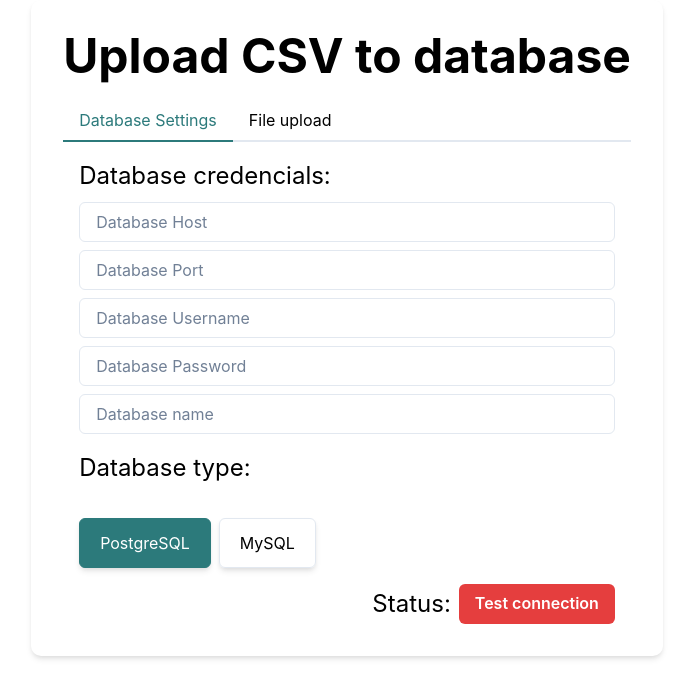
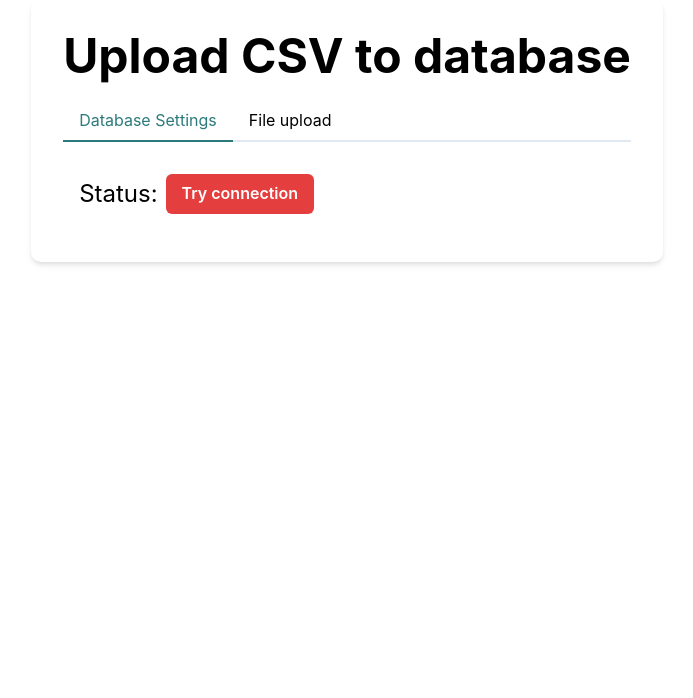
Before and after one commit to jonathan-wanderley/csv-reader, a React (Vite) app in the folder client/: page / in a window 1280 px wide. Shown: the top 698 px of the page, without its empty margins (293-986 px from the left). Built offline with nearby package versions, Linux system fonts and the light colour scheme.

Commit message:
feat(client): remove db settings inputs and radios

```diff
--- a/client/src/App.tsx
+++ b/client/src/App.tsx
@@ -1,5 +1,4 @@
 import { Box, Container, Heading, Tabs, TabList, TabPanels, Tab, TabPanel, Input, Stack, useRadioGroup, HStack, Text, Button, Select } from '@chakra-ui/react'
-import RadioCard from './components/RadioCard'
 import { useState } from 'react'
 
 interface inputProps {
@@ -12,28 +11,6 @@
 }
 
 function App() {
-  const [formValues, setFormValues] = useState<inputProps>({
-    host: '', port: '', db_name: '', username: '', password: '',
-  } as inputProps)
-
-  function updateInput(property: string, value: string) {
-    setFormValues((prevState) => {
-      const updatedInputs = { ...prevState };
-      updatedInputs[property] = value;
-      return updatedInputs
-    })
-  }
-
-  const databaseOptions = ['PostgreSQL', 'MySQL']
-  const { getRootProps, getRadioProps } = useRadioGroup({
-    name: 'database',
-    defaultValue: 'PostgreSQL',
-    onChange: console.log,
-  })
-  const dbGroup = getRootProps()
-
-  console.log(formValues);
-
 
   return (
     <>
@@ -52,49 +29,9 @@
 
             <TabPanels>
               <TabPanel>
-                <Stack>
-                  <Text fontSize='2xl' >Database credencials:</Text>
-                  <Input
-                    type='text' placeholder='Database Host'
-                    value={formValues.host} onChange={(e) => updateInput('host', e.target.value)}
-                  />
-                  <Input
-                    type='number' placeholder='Database Port'
-                    value={formValues.port} onChange={(e) => updateInput('port', e.target.value)}
-                  />
-                  <Input
-                    type='text' placeholder='Database Username'
-                    value={formValues.username} onChange={(e) => updateInput('username', e.target.value)}
-                  />
-                  <Input
-                    type='text' placeholder='Database Password'
-                    value={formValues.password} onChange={(e) => updateInput('password', e.target.value)}
-                  />
-                  <Input
-                    type='text' placeholder='Database name'
-                    value={formValues.db_name} onChange={(e) => updateInput('db_name', e.target.value)}
-                  />
-                </Stack>
-
-                <Stack marginTop='4' >
-                  <Text marginBottom='1' fontSize='2xl' >Database type:</Text>
-
-                  <HStack marginTop='5' {...dbGroup}>
-                    {databaseOptions.map((value) => {
-                      const radio = getRadioProps({ value })
-                      return (
-                        <RadioCard key={value} {...radio}>
-                          {value}
-                        </RadioCard>
-                      )
-                    })}
-                  </HStack>
-
-                </Stack>
-
-                <HStack float='right' marginTop='4'>
+                <HStack marginTop='4'>
                   <Text fontSize='2xl' >Status: </Text>
-                  <Button float='right' bgColor='red.500' textColor='#fff' _hover={{ backgroundColor: 'red.300' }} >Test connection</Button>
+                  <Button bgColor='red.500' textColor='#fff' _hover={{ backgroundColor: 'red.300' }} >Try connection</Button>
                 </HStack>
               </TabPanel>
 
```
